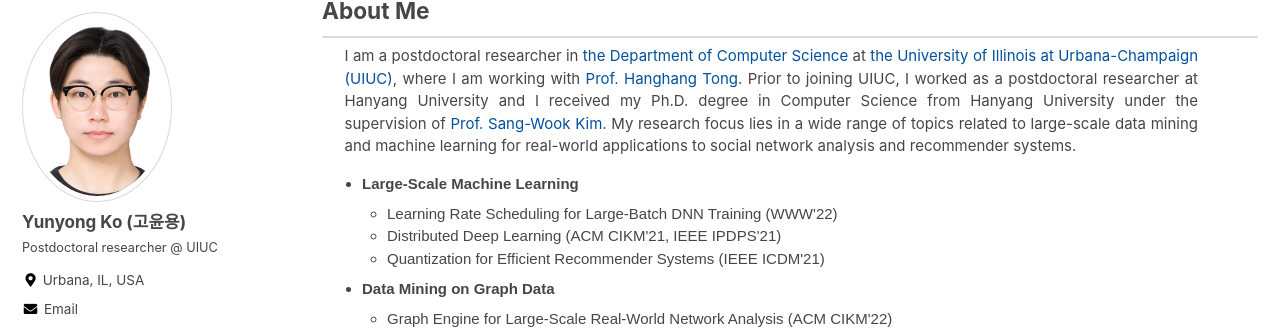
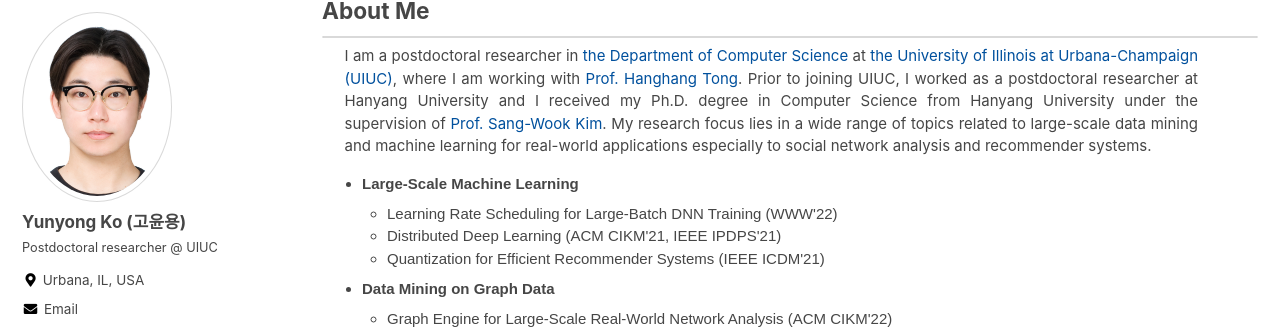
Before and after one commit to yy-ko/yy-ko.github.io, a Jekyll site: the page built from index.html, in a window 1280 px wide and 900 px high. Shown: the part 95-424 px from the top of the window. Built offline with Jekyll 4.4.1, drawn with Linux system fonts in a browser that asks for light colours; cached includes are drawn as plain includes; the list of posts is cut into pages by our own code.

Commit message:
short bio updated

```diff
--- a/index.html
+++ b/index.html
@@ -9,7 +9,7 @@
 <p>
 I am a postdoctoral researcher in <a href="https://cs.illinois.edu/">the Department of Computer Science</a> at <a href="https://illinois.edu/">the University of Illinois at Urbana-Champaign (UIUC)</a>, where I am working with <a href="http://tonghanghang.org/">Prof. Hanghang Tong</a>.
 Prior to joining UIUC, I worked as a postdoctoral researcher at Hanyang University and I received my Ph.D. degree in Computer Science from Hanyang University under the supervision of <a href="http://www.agape.hanyang.ac.kr/members/prof">Prof. Sang-Wook Kim</a>.
-My research focus lies in a wide range of topics related to large-scale data mining and machine learning for real-world applications to social network analysis and recommender systems.
+My research focus lies in a wide range of topics related to large-scale data mining and machine learning for real-world applications especially to social network analysis and recommender systems.
 <!-- large-scale data mining and machine learning, especially  -->
 </p>
 	<ul class="my_list">
```
